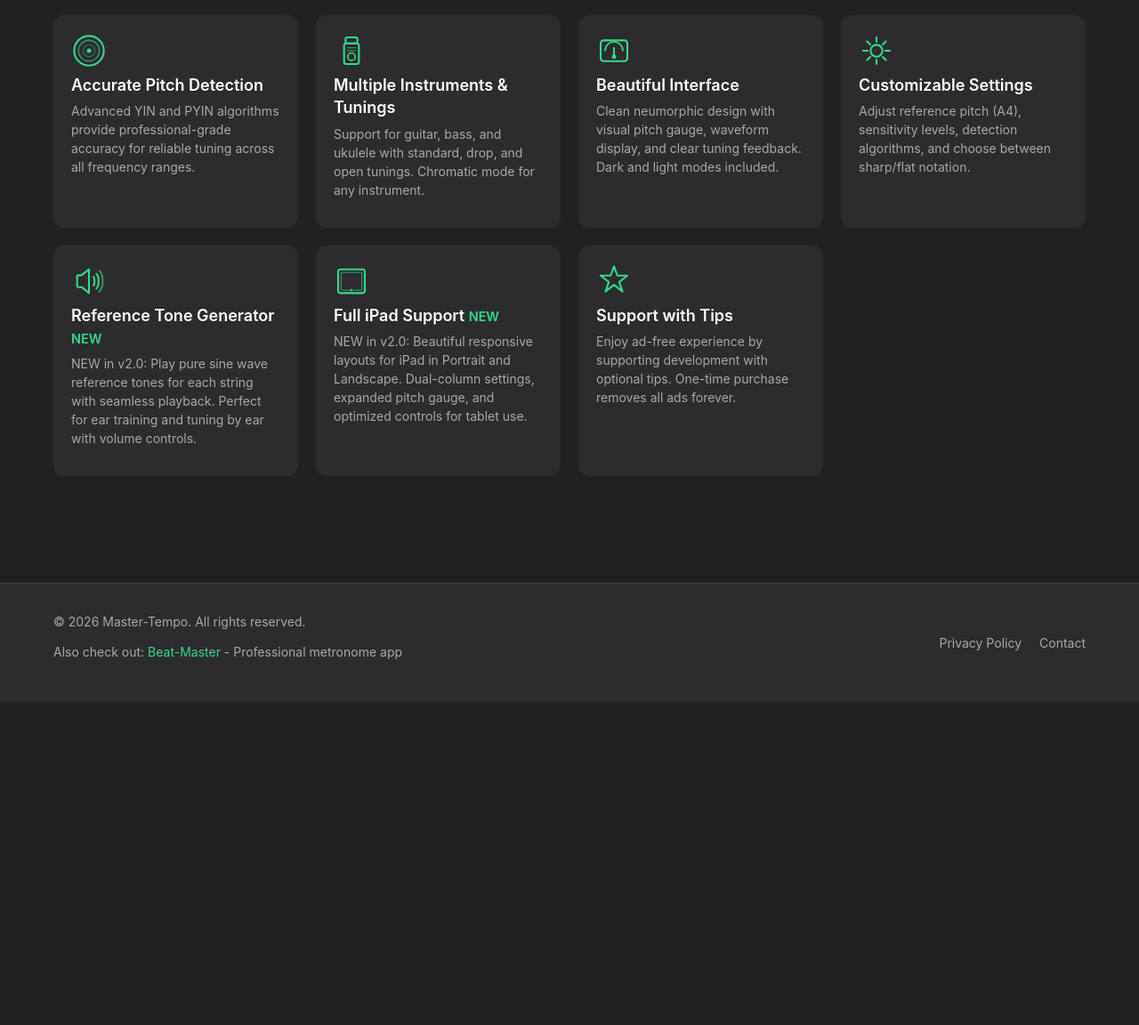
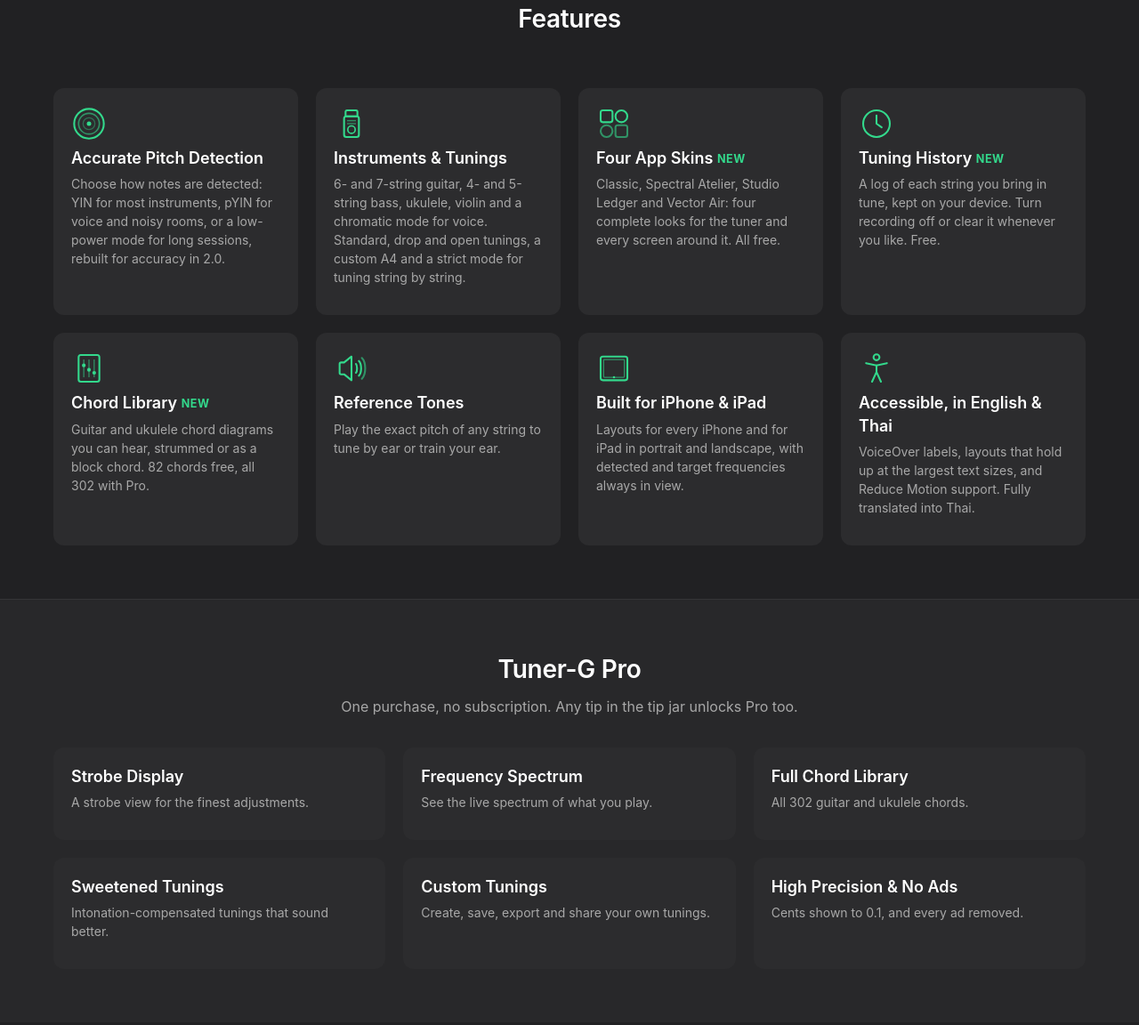
Before and after one commit to KevinOlaf/tuner-g-website, a plain HTML site: page index.html in a window 1280 px wide. Shown: the part 1111-2263 px from the top of the page at 89% size. Before the commit the page ends 1900 px from the top, so only its background shows below. Drawn offline with Linux system fonts and the light colour scheme.

Commit message:
Update the website for Tuner-G 2.0
The February update labelled the 1.2 features (reference tones, iPad layouts) as
"NEW in v2.0" and described the old tip-only model. This describes what 2.0
actually adds, checked against the app code:

- Homepage: four free app skins, tuning history and the chord library (82 chords
  free, 302 with Pro) as new; instruments now include 7-string guitar, 5-string
  bass, violin and chromatic voice; detection methods, reference tones, iPhone and
  iPad layouts, accessibility, English and Thai. New Tuner-G Pro section (one-time
  purchase, any tip also unlocks it): strobe, spectrum, full chord library,
  sweetened and custom tunings with export, 0.1-cent precision, no ads.
- Meta and Open Graph text updated; og:image added.
- Privacy policy: tuning history (on device, last 500 entries, can be turned off
  or cleared), sharing and export through the iOS share sheet, custom tunings and
  chord favourites stored locally, Pro alongside tips; date and footer year.

Co-Authored-By: Claude Opus 5.5 <noreply@anthropic.com>

```diff
--- a/css/style.css
+++ b/css/style.css
@@ -300,6 +300,44 @@ nav {
 .feature-card p {
   font-size: var(--font-size-small);
   line-height: 1.5;
+}
+
+/* 2.0 additions: release note above the title, NEW badges, Pro section */
+.release-pill {
+  display: inline-block;
+  padding: var(--spacing-xs) var(--spacing-sm);
+  border: 1px solid rgba(51, 217, 140, 0.4);
+  border-radius: 999px;
+  color: var(--color-accent);
+  font-size: var(--font-size-small);
+  margin-bottom: var(--spacing-md);
+}
+
+.badge-new {
+  color: var(--color-accent);
+  font-size: 0.7em;
+  font-weight: 700;
+  letter-spacing: 0.04em;
+  vertical-align: middle;
+}
+
+.features.pro {
+  background-color: rgba(255, 255, 255, 0.03);
+  border-top: 1px solid rgba(255, 255, 255, 0.06);
+}
+
+.features.pro h2 {
+  margin-bottom: var(--spacing-sm);
+}
+
+.features.pro .features-grid {
+  grid-template-columns: repeat(auto-fit, minmax(280px, 1fr));
+}
+
+.section-intro {
+  text-align: center;
+  max-width: 560px;
+  margin: 0 auto var(--spacing-lg);
 }
 
 /* Privacy Policy & Content Pages */
--- a/index.html
+++ b/index.html
@@ -3,17 +3,18 @@
 <head>
     <meta charset="UTF-8">
     <meta name="viewport" content="width=device-width, initial-scale=1.0">
-    <meta name="description" content="Tuner-G 2.0 - Professional guitar tuner for iOS with reference tone generator and full iPad support. Accurate pitch detection for guitar, bass, and ukulele.">
-    <meta name="keywords" content="guitar tuner, iOS app, chromatic tuner, bass tuner, ukulele tuner, iPad tuner, reference tone">
+    <meta name="description" content="Tuner-G 2.0 - accurate chromatic tuner for iPhone and iPad. Guitar, bass, ukulele, violin and voice, four app skins, tuning history, a chord library and reference tones. Free, with an optional one-time Pro unlock.">
+    <meta name="keywords" content="guitar tuner, chromatic tuner, bass tuner, ukulele tuner, violin tuner, strobe tuner, iPad tuner, chord library, reference tone">
     <meta name="author" content="Tuner-G">
 
     <!-- Open Graph / Social Media -->
     <meta property="og:type" content="website">
-    <meta property="og:title" content="Tuner-G 2.0 - Precision Guitar Tuner for iOS & iPad">
-    <meta property="og:description" content="Professional tuning with reference tone generator and full iPad support. Available now on the App Store.">
+    <meta property="og:title" content="Tuner-G 2.0 - Precision Tuner for iPhone & iPad">
+    <meta property="og:description" content="Accurate tuning with four app skins, tuning history, a chord library and reference tones. Free on the App Store.">
     <meta property="og:url" content="https://tunerg.master-tempo.com">
+    <meta property="og:image" content="https://tunerg.master-tempo.com/assets/app-screenshot.png">
 
-    <title>Tuner-G 2.0 - Precision Guitar Tuning for iOS & iPad</title>
+    <title>Tuner-G 2.0 - Precision Tuning for iPhone & iPad</title>
     <link rel="stylesheet" href="css/style.css">
 </head>
 <body>
@@ -100,11 +101,13 @@
             </div>
             </div>
 
+            <p class="release-pill">New in 2.0: app skins, tuning history and a chord library</p>
             <h1>Tuner-G</h1>
-            <p class="tagline">Precision Guitar Tuning for iOS & iPad</p>
+            <p class="tagline">Precision Tuning for iPhone & iPad</p>
             <p class="subtitle">
-                Professional-grade chromatic tuner with reference tone generator and full iPad support.
-                Accurate pitch detection with a beautiful, intuitive interface.
+                A fast, accurate chromatic tuner for guitar, bass, ukulele, violin and voice.
+                Clear feedback on a screen that stays still while you tune, free to use,
+                with an optional one-time Pro unlock.
             </p>
 
             <!-- App Store Badge -->
@@ -121,7 +124,7 @@
         <div class="container">
             <h2>Features</h2>
             <div class="features-grid">
-                <!-- Feature 1: Accurate Pitch Detection -->
+                <!-- Accurate Pitch Detection -->
                 <div class="feature-card">
                     <div class="feature-icon">
                         <svg viewBox="0 0 48 48" fill="none" xmlns="http://www.w3.org/2000/svg">
@@ -133,12 +136,12 @@
                     </div>
                     <h3>Accurate Pitch Detection</h3>
                     <p>
-                        Advanced YIN and PYIN algorithms provide professional-grade accuracy
-                        for reliable tuning across all frequency ranges.
+                        Choose how notes are detected: YIN for most instruments, pYIN for voice and
+                        noisy rooms, or a low-power mode for long sessions, rebuilt for accuracy in 2.0.
                     </p>
                 </div>
 
-                <!-- Feature 2: Multiple Instruments -->
+                <!-- Instruments & Tunings -->
                 <div class="feature-card">
                     <div class="feature-icon">
                         <svg viewBox="0 0 48 48" fill="none" xmlns="http://www.w3.org/2000/svg">
@@ -149,47 +152,67 @@
                             <line x1="18" y1="24" x2="30" y2="24" stroke="currentColor" stroke-width="1.5" opacity="0.6"/>
                         </svg>
                     </div>
-                    <h3>Multiple Instruments & Tunings</h3>
+                    <h3>Instruments &amp; Tunings</h3>
                     <p>
-                        Support for guitar, bass, and ukulele with standard, drop, and open tunings.
-                        Chromatic mode for any instrument.
+                        6- and 7-string guitar, 4- and 5-string bass, ukulele, violin and a chromatic
+                        mode for voice. Standard, drop and open tunings, a custom A4 and a strict mode
+                        for tuning string by string.
                     </p>
                 </div>
 
-                <!-- Feature 3: Beautiful Interface -->
+                <!-- App Skins -->
                 <div class="feature-card">
                     <div class="feature-icon">
                         <svg viewBox="0 0 48 48" fill="none" xmlns="http://www.w3.org/2000/svg">
-                            <rect x="6" y="10" width="36" height="28" rx="4" stroke="currentColor" stroke-width="2.5"/>
-                            <path d="M12 24 A12 12 0 0 1 36 24" stroke="currentColor" stroke-width="2" stroke-linecap="round"/>
-                            <line x1="24" y1="32" x2="24" y2="20" stroke="currentColor" stroke-width="2.5" stroke-linecap="round"/>
-                            <circle cx="24" cy="32" r="3" fill="currentColor"/>
+                            <rect x="6" y="6" width="16" height="16" rx="3" stroke="currentColor" stroke-width="2.5"/>
+                            <rect x="26" y="6" width="16" height="16" rx="8" stroke="currentColor" stroke-width="2.5"/>
+                            <rect x="6" y="26" width="16" height="16" rx="8" stroke="currentColor" stroke-width="2.5" opacity="0.6"/>
+                            <rect x="26" y="26" width="16" height="16" rx="3" stroke="currentColor" stroke-width="2.5" opacity="0.6"/>
                         </svg>
                     </div>
-                    <h3>Beautiful Interface</h3>
+                    <h3>Four App Skins <span class="badge-new">NEW</span></h3>
                     <p>
-                        Clean neumorphic design with visual pitch gauge, waveform display,
-                        and clear tuning feedback. Dark and light modes included.
+                        Classic, Spectral Atelier, Studio Ledger and Vector Air: four complete looks
+                        for the tuner and every screen around it. All free.
                     </p>
                 </div>
 
-                <!-- Feature 4: Customizable Settings -->
+                <!-- Tuning History -->
                 <div class="feature-card">
                     <div class="feature-icon">
                         <svg viewBox="0 0 48 48" fill="none" xmlns="http://www.w3.org/2000/svg">
-                            <circle cx="24" cy="24" r="8" stroke="currentColor" stroke-width="2.5"/>
-                            <path d="M24 6V12M24 36V42M42 24H36M12 24H6" stroke="currentColor" stroke-width="2.5" stroke-linecap="round"/>
-                            <path d="M36.7 11.3L32.5 15.5M15.5 32.5L11.3 36.7M36.7 36.7L32.5 32.5M15.5 15.5L11.3 11.3" stroke="currentColor" stroke-width="2.5" stroke-linecap="round"/>
+                            <circle cx="24" cy="24" r="18" stroke="currentColor" stroke-width="2.5"/>
+                            <path d="M24 13V24L31 29" stroke="currentColor" stroke-width="2.5" stroke-linecap="round" stroke-linejoin="round"/>
                         </svg>
                     </div>
-                    <h3>Customizable Settings</h3>
+                    <h3>Tuning History <span class="badge-new">NEW</span></h3>
                     <p>
-                        Adjust reference pitch (A4), sensitivity levels, detection algorithms,
-                        and choose between sharp/flat notation.
+                        A log of each string you bring in tune, kept on your device. Turn recording off
+                        or clear it whenever you like. Free.
                     </p>
                 </div>
 
-                <!-- Feature 5: Reference Tone Generator - NEW in v2.0 -->
+                <!-- Chord Library -->
+                <div class="feature-card">
+                    <div class="feature-icon">
+                        <svg viewBox="0 0 48 48" fill="none" xmlns="http://www.w3.org/2000/svg">
+                            <rect x="10" y="6" width="28" height="36" rx="3" stroke="currentColor" stroke-width="2.5"/>
+                            <line x1="17" y1="12" x2="17" y2="36" stroke="currentColor" stroke-width="1.5" opacity="0.6"/>
+                            <line x1="24" y1="12" x2="24" y2="36" stroke="currentColor" stroke-width="1.5" opacity="0.6"/>
+                            <line x1="31" y1="12" x2="31" y2="36" stroke="currentColor" stroke-width="1.5" opacity="0.6"/>
+                            <circle cx="17" cy="20" r="2.5" fill="currentColor"/>
+                            <circle cx="24" cy="26" r="2.5" fill="currentColor"/>
+                            <circle cx="31" cy="30" r="2.5" fill="currentColor"/>
+                        </svg>
+                    </div>
+                    <h3>Chord Library <span class="badge-new">NEW</span></h3>
+                    <p>
+                        Guitar and ukulele chord diagrams you can hear, strummed or as a block chord.
+                        82 chords free, all 302 with Pro.
+                    </p>
+                </div>
+
+                <!-- Reference Tones -->
                 <div class="feature-card">
                     <div class="feature-icon">
                         <svg viewBox="0 0 48 48" fill="none" xmlns="http://www.w3.org/2000/svg">
@@ -199,14 +222,13 @@
                             <path d="M38 10C44 16 44 32 38 38" stroke="currentColor" stroke-width="2.5" stroke-linecap="round" opacity="0.6"/>
                         </svg>
                     </div>
-                    <h3>Reference Tone Generator <span style="color: #33D98C; font-size: 0.8em;">NEW</span></h3>
+                    <h3>Reference Tones</h3>
                     <p>
-                        NEW in v2.0: Play pure sine wave reference tones for each string with seamless playback.
-                        Perfect for ear training and tuning by ear with volume controls.
+                        Play the exact pitch of any string to tune by ear or train your ear.
                     </p>
                 </div>
 
-                <!-- Feature 6: Full iPad Support - NEW in v2.0 -->
+                <!-- iPad -->
                 <div class="feature-card">
                     <div class="feature-icon">
                         <svg viewBox="0 0 48 48" fill="none" xmlns="http://www.w3.org/2000/svg">
@@ -215,25 +237,63 @@
                             <circle cx="24" cy="36" r="1.5" fill="currentColor"/>
                         </svg>
                     </div>
-                    <h3>Full iPad Support <span style="color: #33D98C; font-size: 0.8em;">NEW</span></h3>
+                    <h3>Built for iPhone &amp; iPad</h3>
                     <p>
-                        NEW in v2.0: Beautiful responsive layouts for iPad in Portrait and Landscape.
-                        Dual-column settings, expanded pitch gauge, and optimized controls for tablet use.
+                        Layouts for every iPhone and for iPad in portrait and landscape, with detected
+                        and target frequencies always in view.
                     </p>
                 </div>
 
-                <!-- Feature 7: Support with Tips -->
+                <!-- Accessibility & Languages -->
                 <div class="feature-card">
                     <div class="feature-icon">
                         <svg viewBox="0 0 48 48" fill="none" xmlns="http://www.w3.org/2000/svg">
-                            <path d="M24 4L28.5 16.5H42L31 25L35.5 38L24 29L12.5 38L17 25L6 16.5H19.5L24 4Z" stroke="currentColor" stroke-width="2.5" stroke-linejoin="round"/>
+                            <circle cx="24" cy="9" r="4" stroke="currentColor" stroke-width="2.5"/>
+                            <path d="M10 17L24 20L38 17" stroke="currentColor" stroke-width="2.5" stroke-linecap="round"/>
+                            <path d="M24 20V29L18 42M24 29L30 42" stroke="currentColor" stroke-width="2.5" stroke-linecap="round" stroke-linejoin="round"/>
                         </svg>
                     </div>
-                    <h3>Support with Tips</h3>
+                    <h3>Accessible, in English &amp; Thai</h3>
                     <p>
-                        Enjoy ad-free experience by supporting development with optional tips.
-                        One-time purchase removes all ads forever.
+                        VoiceOver labels, layouts that hold up at the largest text sizes, and Reduce
+                        Motion support. Fully translated into Thai.
                     </p>
+                </div>
+            </div>
+        </div>
+    </section>
+
+    <!-- Pro Section -->
+    <section class="features pro">
+        <div class="container">
+            <h2>Tuner-G Pro</h2>
+            <p class="section-intro">
+                One purchase, no subscription. Any tip in the tip jar unlocks Pro too.
+            </p>
+            <div class="features-grid">
+                <div class="feature-card">
+                    <h3>Strobe Display</h3>
+                    <p>A strobe view for the finest adjustments.</p>
+                </div>
+                <div class="feature-card">
+                    <h3>Frequency Spectrum</h3>
+                    <p>See the live spectrum of what you play.</p>
+                </div>
+                <div class="feature-card">
+                    <h3>Full Chord Library</h3>
+                    <p>All 302 guitar and ukulele chords.</p>
+                </div>
+                <div class="feature-card">
+                    <h3>Sweetened Tunings</h3>
+                    <p>Intonation-compensated tunings that sound better.</p>
+                </div>
+                <div class="feature-card">
+                    <h3>Custom Tunings</h3>
+                    <p>Create, save, export and share your own tunings.</p>
+                </div>
+                <div class="feature-card">
+                    <h3>High Precision &amp; No Ads</h3>
+                    <p>Cents shown to 0.1, and every ad removed.</p>
                 </div>
             </div>
         </div>
```
Also changed, not shown: privacy.html (+30 -8 lines).
